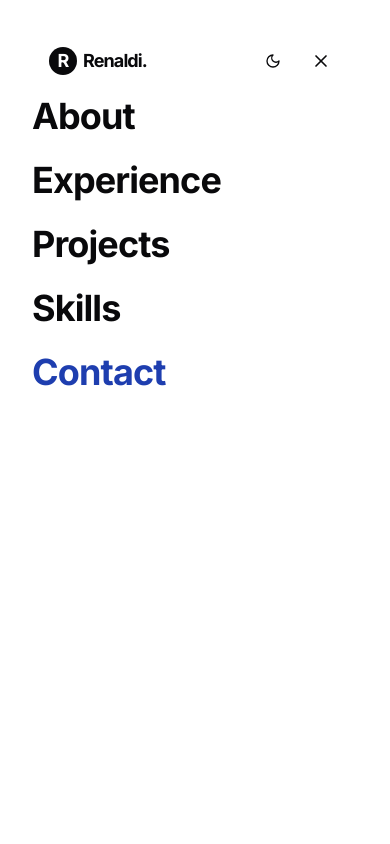
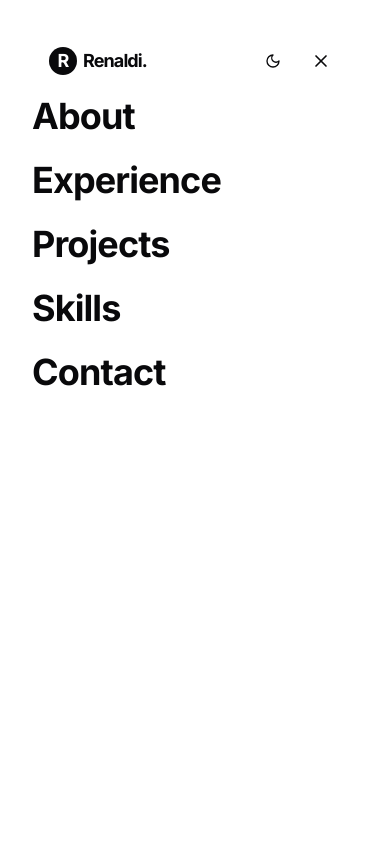
Before and after one commit to renaldimohamad/renaldi-engine, a Next.js app: page / in a window 390 px wide. Both pictures are taken after a click on the button 321 px from the left and 61 px from the top of the page. Shown: the top 844 px of the page. Built offline with nearby package versions, Linux system fonts and the light colour scheme.

Commit message:
style(ui): refine Header and Button components

```diff
--- a/components/Header.tsx
+++ b/components/Header.tsx
@@ -107,7 +107,7 @@
                   key={item.label}
                   href={item.href}
                   onClick={() => setIsMenuOpen(false)}
-                  className="text-4xl font-bold tracking-tight hover:text-primary transition-colors"
+                  className="text-4xl font-bold tracking-tight hover:text-brand transition-colors"
                 >
                   {item.label}
                 </Link>
@@ -115,7 +115,7 @@
               <Link
                 href="#contact"
                 onClick={() => setIsMenuOpen(false)}
-                className="text-4xl font-bold tracking-tight text-primary"
+                className="text-4xl font-bold tracking-tight text-brand"
               >
                 Contact
               </Link>
--- a/components/ui/button.tsx
+++ b/components/ui/button.tsx
@@ -6,7 +6,7 @@
 import { cn } from "@/lib/utils";
 
 const buttonVariants = cva(
-  "inline-flex items-center justify-center whitespace-nowrap rounded-md text-sm font-medium ring-offset-background transition-colors focus-visible:outline-none focus-visible:ring-2 focus-visible:ring-ring focus-visible:ring-offset-2 disabled:pointer-events-none disabled:opacity-50",
+  "inline-flex items-center justify-center whitespace-nowrap rounded-md text-sm font-medium ring-offset-background transition-colors focus-visible:outline-none focus-visible:ring-2 focus-visible:ring-ring focus-visible:ring-offset-2 disabled:pointer-events-none disabled:opacity-50 cursor-pointer",
   {
     variants: {
       variant: {
```
